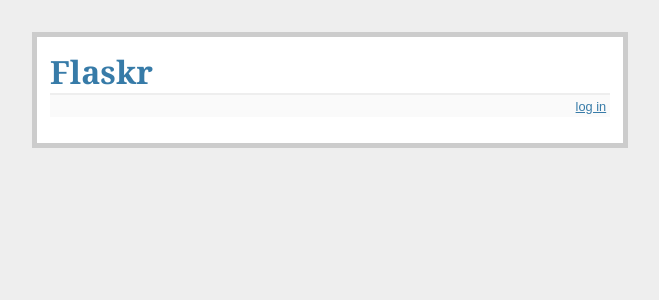
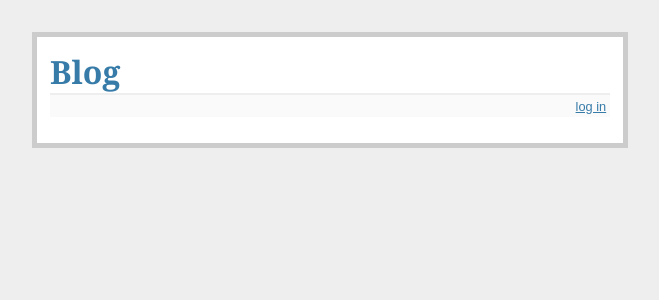
Before and after one commit to zengyilong/SimpleBlog, a Flask app: template app/templates/layout.html in a window 1280 px wide. Shown: the top 300 px of the page, without its empty margins (310-969 px from the left). Run offline with Flask 2, Linux system fonts and the light colour scheme; the template is opened without the code that fills it, so the values that code supplies are empty; parts of the project's set-up code (start-up, migrations or seed data) failed here and were passed over.

```diff
--- a/app/main/views.py
+++ b/app/main/views.py
@@ -1,11 +1,11 @@
 from . import main
 from flask import g,render_template,flash,session,abort,request,redirect,url_for
-from ..models import connect_db,init_db
+from ..models import connect_db
 from runapp import app
+
 
 @main.before_request
 def before_request():
-    init_db()
     g.db = connect_db()
 
 
--- a/app/models.py
+++ b/app/models.py
@@ -8,9 +8,7 @@ def connect_db():
 
 
 def init_db():
-    print '111111111111111111111111000000000000000001111111111111111111111111'
     with closing(connect_db()) as db:
-        print '1111111111111111111111111111111111111111111111111'
         with app.open_resource('schema.sql', mode='r') as f:
             db.cursor().executescript(f.read())
         db.commit()
--- a/app/templates/layout.html
+++ b/app/templates/layout.html
@@ -1,8 +1,7 @@
-<!doctype html>
-<title>Flaskr</title>
+<title>Blog</title>
 <link rel=stylesheet type=text/css href="{{ url_for('static', filename='style.css') }}">
 <div class=page>
-  <h1>Flaskr</h1>
+  <h1>Blog</h1>
   <div class=metanav>
   {% if not session.logged_in %}
     <a href="{{ url_for('main.login') }}">log in</a>
--- a/runapp.py
+++ b/runapp.py
@@ -1,8 +1,9 @@
-from flask import Flask
 from app import create_app
+
 
 app = create_app()
 
 if __name__ == '__main__':
-
+    from app.models import init_db
+    init_db()
     app.run()
```
